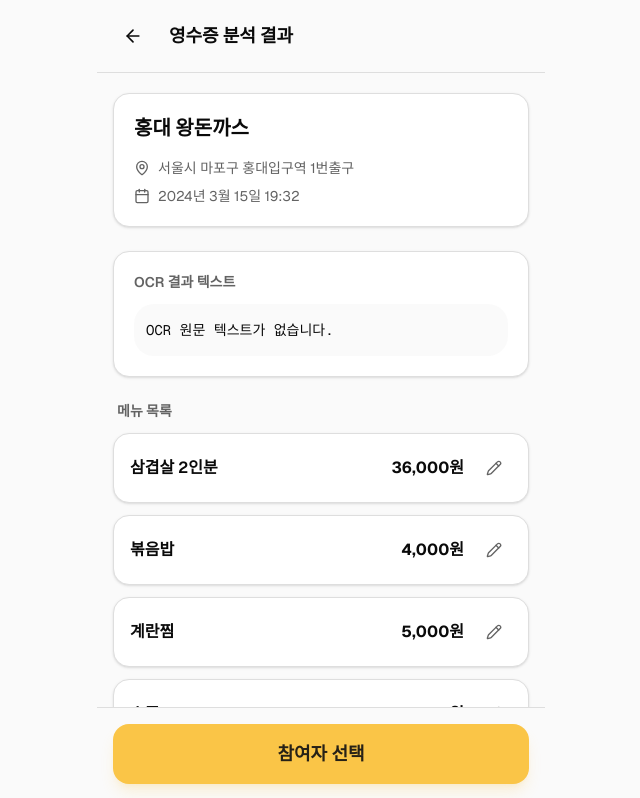
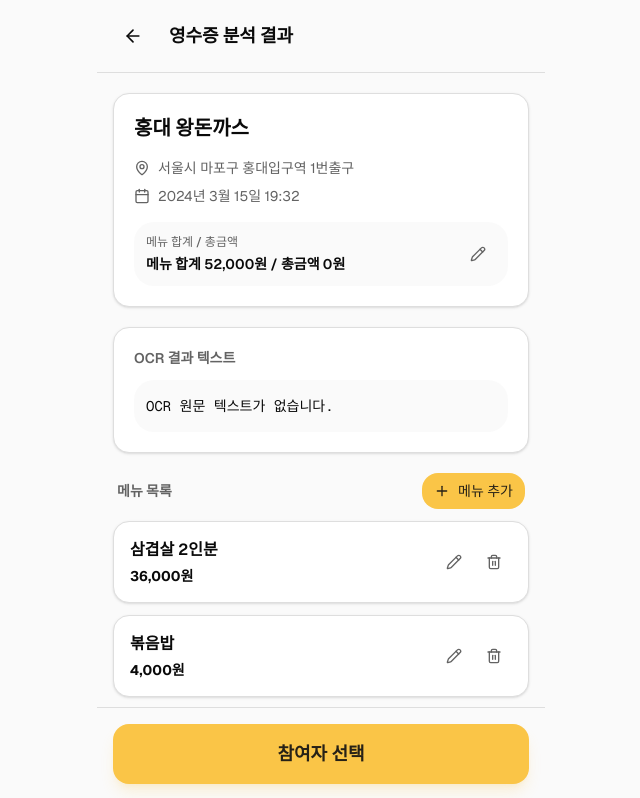
Before and after one commit to KimJongHyun2/ulmaya, a Next.js app: page /receipt in a window 1280 px wide. Shown: the top 798 px of the page, without its empty margins (319-959 px from the left). Built offline with nearby package versions, Linux system fonts and the light colour scheme; no server answers.

Commit message:
feat: OCR 메뉴 보정 및 합계 검증 기능 추가

```diff
--- a/src/app/receipt/page.tsx
+++ b/src/app/receipt/page.tsx
@@ -7,7 +7,7 @@ import { useSettlementFlow } from "@/features/settlement/flow-context"
 
 export default function ReceiptPage() {
   const router = useRouter()
-  const { receiptInfo, menuItems, setMenuItems, isReady } = useSettlementFlow()
+  const { receiptInfo, setReceiptInfo, menuItems, setMenuItems, isReady } = useSettlementFlow()
 
   if (!isReady) {
     return (
@@ -24,6 +24,7 @@ export default function ReceiptPage() {
       <OcrResultScreen
         receiptInfo={receiptInfo}
         menuItems={menuItems}
+        setReceiptInfo={setReceiptInfo}
         setMenuItems={setMenuItems}
         onBack={() => router.push("/")}
         onNext={() => router.push("/participants")}
--- a/src/components/receipt/ocr-result-screen.tsx
+++ b/src/components/receipt/ocr-result-screen.tsx
@@ -1,13 +1,13 @@
 "use client"
 
-import { useState } from "react"
-import { ArrowLeft, Calendar, Check, MapPin, Pencil, X } from "lucide-react"
-import { updateMenuItem } from "@/features/receipt/editor"
+import { useMemo, useState } from "react"
+import { ArrowLeft, Calendar, Check, MapPin, Pencil, Plus, Trash2, X } from "lucide-react"
 import type { MenuItem, ReceiptInfo } from "@/types/receipt"
 
 interface OcrResultScreenProps {
   receiptInfo: ReceiptInfo
   menuItems: MenuItem[]
+  setReceiptInfo: (info: ReceiptInfo) => void
   setMenuItems: (items: MenuItem[]) => void
   onBack: () => void
   onNext: () => void
@@ -15,12 +15,31 @@ interface OcrResultScreenProps {
 
 function isUnknown(value?: string) {
   if (!value) return true
-  return value.includes("확인 필요")
+  return value.includes("확인 필요") || value.includes("?뺤씤 ?꾩슂")
+}
+
+function parseAmount(value: string) {
+  return Number.parseInt(value.replace(/[^\d]/g, ""), 10) || 0
+}
+
+function formatAmount(value: number) {
+  return `${value.toLocaleString()}원`
+}
+
+function createMenuItem(id: number): MenuItem {
+  return {
+    id,
+    name: "",
+    price: 0,
+    assignedTo: [],
+    isNbbang: false,
+  }
 }
 
 export default function OcrResultScreen({
   receiptInfo,
   menuItems,
+  setReceiptInfo,
   setMenuItems,
   onBack,
   onNext,
@@ -28,27 +47,103 @@ export default function OcrResultScreen({
   const [editingId, setEditingId] = useState<number | null>(null)
   const [editName, setEditName] = useState("")
   const [editPrice, setEditPrice] = useState("")
+  const [isEditingTotal, setIsEditingTotal] = useState(false)
+  const [editTotalAmount, setEditTotalAmount] = useState("")
+  const [notice, setNotice] = useState("")
 
   const storeName = isUnknown(receiptInfo.storeName) ? "상호 확인 필요" : receiptInfo.storeName
   const location = isUnknown(receiptInfo.location) ? "주소 확인 필요" : receiptInfo.location
   const visitedAt = isUnknown(receiptInfo.visitedAt) ? "날짜/시간 확인 필요" : receiptInfo.visitedAt
   const rawText = receiptInfo.rawText?.trim() ?? ""
   const totalAmount = receiptInfo.totalAmount ?? 0
+  const menuTotal = useMemo(
+    () => menuItems.reduce((sum, item) => sum + Math.max(0, item.price || 0), 0),
+    [menuItems],
+  )
+  const hasTotalMismatch = totalAmount > 0 && menuTotal > 0 && totalAmount !== menuTotal
 
   const startEditing = (item: MenuItem) => {
+    setNotice("")
     setEditingId(item.id)
     setEditName(item.name)
-    setEditPrice(item.price.toString())
+    setEditPrice(item.price > 0 ? item.price.toLocaleString() : "")
   }
 
   const saveEdit = () => {
     if (editingId === null) return
-    setMenuItems(updateMenuItem(menuItems, editingId, editName, editPrice))
+
+    const nextName = editName.trim()
+    const nextPrice = parseAmount(editPrice)
+
+    setMenuItems(
+      menuItems.map((item) =>
+        item.id === editingId
+          ? { ...item, name: nextName, price: nextPrice }
+          : item,
+      ),
+    )
     setEditingId(null)
+    setNotice("")
   }
 
   const cancelEdit = () => {
     setEditingId(null)
+    setNotice("")
+  }
+
+  const addMenuItem = () => {
+    const nextId = Math.max(0, ...menuItems.map((item) => item.id)) + 1
+    const nextItem = createMenuItem(nextId)
+
+    setMenuItems([...menuItems, nextItem])
+    setEditingId(nextId)
+    setEditName("")
+    setEditPrice("")
+    setNotice("")
+  }
+
+  const deleteMenuItem = (id: number) => {
+    setMenuItems(menuItems.filter((item) => item.id !== id))
+    if (editingId === id) {
+      setEditingId(null)
+    }
+    setNotice("")
+  }
+
+  const startEditingTotal = () => {
+    setEditTotalAmount(totalAmount > 0 ? totalAmount.toLocaleString() : "")
+    setIsEditingTotal(true)
+    setNotice("")
+  }
+
+  const saveTotalAmount = () => {
+    setReceiptInfo({
+      ...receiptInfo,
+      totalAmount: parseAmount(editTotalAmount),
+    })
+    setIsEditingTotal(false)
+    setNotice("")
+  }
+
+  const handleNext = () => {
+    if (editingId !== null || isEditingTotal) {
+      setNotice("수정 중인 항목을 저장하거나 취소한 뒤 다음 단계로 이동해주세요.")
+      return
+    }
+
+    const invalidItem = menuItems.find((item) => !item.name.trim() || item.price <= 0)
+
+    if (invalidItem) {
+      setNotice("메뉴명 없는 항목이나 0원 이하 금액이 있습니다. 메뉴를 확인해주세요.")
+      return
+    }
+
+    if (menuItems.length === 0) {
+      setNotice("메뉴를 1개 이상 추가해주세요.")
+      return
+    }
+
+    onNext()
   }
 
   return (
@@ -66,7 +161,7 @@ export default function OcrResultScreen({
         </div>
       </div>
 
-      <div className="space-y-6 px-4 py-5">
+      <div className="space-y-5 px-4 py-5">
         <section className="rounded-2xl border border-border bg-card p-5 shadow-sm">
           <h3 className="mb-4 text-xl font-bold">{storeName}</h3>
 
@@ -89,11 +184,60 @@ export default function OcrResultScreen({
               <Calendar className="mt-0.5 h-4 w-4 shrink-0" />
               <span>{visitedAt}</span>
             </div>
-            {totalAmount > 0 && (
-              <div className="flex items-center justify-between rounded-xl bg-muted/40 px-3 py-2 text-foreground">
-                <span className="font-semibold">총금액</span>
-                <span className="font-bold">{totalAmount.toLocaleString()}원</span>
+          </div>
+
+          <div className="mt-4 rounded-xl bg-muted/40 px-3 py-3">
+            <div className="flex items-center justify-between gap-3">
+              <div>
+                <p className="text-xs font-medium text-muted-foreground">메뉴 합계 / 총금액</p>
+                <p className="mt-1 text-sm font-semibold text-foreground">
+                  메뉴 합계 {formatAmount(menuTotal)} / 총금액 {formatAmount(totalAmount)}
+                </p>
               </div>
+              {!isEditingTotal && (
+                <button
+                  onClick={startEditingTotal}
+                  className="flex h-9 w-9 shrink-0 items-center justify-center rounded-full hover:bg-muted"
+                  aria-label="총금액 수정"
+                >
+                  <Pencil className="h-4 w-4 text-muted-foreground" />
+                </button>
+              )}
+            </div>
+
+            {isEditingTotal && (
+              <div className="mt-3 space-y-2">
+                <input
+                  type="text"
+                  inputMode="numeric"
+                  value={editTotalAmount}
+                  onChange={(event) => setEditTotalAmount(event.target.value)}
+                  placeholder="총금액"
+                  className="w-full rounded-lg border border-border bg-input px-3 py-2 text-foreground focus:outline-none focus:ring-2 focus:ring-primary"
+                />
+                <div className="flex gap-2">
+                  <button
+                    onClick={saveTotalAmount}
+                    className="flex flex-1 items-center justify-center gap-2 rounded-lg bg-primary py-2 font-medium text-primary-foreground"
+                  >
+                    <Check className="h-4 w-4" />
+                    저장
+                  </button>
+                  <button
+                    onClick={() => setIsEditingTotal(false)}
+                    className="flex flex-1 items-center justify-center gap-2 rounded-lg bg-muted py-2 font-medium text-muted-foreground"
+                  >
+                    <X className="h-4 w-4" />
+                    취소
+                  </button>
+                </div>
+              </div>
+            )}
+
+            {hasTotalMismatch && (
+              <p className="mt-3 rounded-lg bg-destructive/10 px-3 py-2 text-sm text-destructive">
+                메뉴 합계와 총금액이 다릅니다. 메뉴 또는 총금액을 확인해주세요.
+              </p>
             )}
           </div>
         </section>
@@ -106,11 +250,20 @@ export default function OcrResultScreen({
         </section>
 
         <section>
-          <h4 className="mb-3 px-1 text-sm font-semibold text-muted-foreground">메뉴 목록</h4>
+          <div className="mb-3 flex items-center justify-between gap-3 px-1">
+            <h4 className="text-sm font-semibold text-muted-foreground">메뉴 목록</h4>
+            <button
+              onClick={addMenuItem}
+              className="flex items-center gap-2 rounded-lg bg-primary px-3 py-2 text-sm font-medium text-primary-foreground"
+            >
+              <Plus className="h-4 w-4" />
+              메뉴 추가
+            </button>
+          </div>
 
           {menuItems.length === 0 ? (
             <div className="rounded-2xl border border-dashed border-border bg-card p-5 text-sm text-muted-foreground">
-              메뉴 후보를 찾지 못했습니다. OCR 원문을 확인한 뒤 다시 시도하거나 다음 단계에서 직접 보정이 필요합니다.
+              메뉴 후보를 찾지 못했습니다. OCR 원문을 확인한 뒤 메뉴를 직접 추가해주세요.
             </div>
           ) : (
             <div className="space-y-3">
@@ -122,12 +275,15 @@ export default function OcrResultScreen({
                         type="text"
                         value={editName}
                         onChange={(event) => setEditName(event.target.value)}
+                        placeholder="메뉴명"
                         className="w-full rounded-lg border border-border bg-input px-3 py-2 text-foreground focus:outline-none focus:ring-2 focus:ring-primary"
                       />
                       <input
-                        type="number"
+                        type="text"
+                        inputMode="numeric"
                         value={editPrice}
                         onChange={(event) => setEditPrice(event.target.value)}
+                        placeholder="금액"
                         className="w-full rounded-lg border border-border bg-input px-3 py-2 text-foreground focus:outline-none focus:ring-2 focus:ring-primary"
                       />
                       <div className="flex gap-2">
@@ -149,15 +305,24 @@ export default function OcrResultScreen({
                     </div>
                   ) : (
                     <div className="flex items-center justify-between gap-3">
-                      <p className="min-w-0 flex-1 font-semibold text-foreground">{item.name}</p>
-                      <div className="flex shrink-0 items-center gap-3">
-                        <p className="font-bold text-foreground">{item.price.toLocaleString()}원</p>
+                      <div className="min-w-0 flex-1">
+                        <p className="truncate font-semibold text-foreground">{item.name || "메뉴명 없음"}</p>
+                        <p className="mt-1 text-sm font-bold text-foreground">{formatAmount(item.price)}</p>
+                      </div>
+                      <div className="flex shrink-0 items-center gap-1">
                         <button
                           onClick={() => startEditing(item)}
                           className="flex h-9 w-9 items-center justify-center rounded-full hover:bg-muted"
-                          aria-label={`${item.name} 수정`}
+                          aria-label={`${item.name || "메뉴"} 수정`}
                         >
                           <Pencil className="h-4 w-4 text-muted-foreground" />
+                        </button>
+                        <button
+                          onClick={() => deleteMenuItem(item.id)}
+                          className="flex h-9 w-9 items-center justify-center rounded-full hover:bg-muted"
+                          aria-label={`${item.name || "메뉴"} 삭제`}
+                        >
+                          <Trash2 className="h-4 w-4 text-muted-foreground" />
                         </button>
                       </div>
                     </div>
@@ -166,13 +331,19 @@ export default function OcrResultScreen({
               ))}
             </div>
           )}
+
+          {notice && (
+            <p className="mt-3 rounded-xl bg-destructive/10 px-4 py-3 text-sm text-destructive">
+              {notice}
+            </p>
+          )}
         </section>
       </div>
 
       <div className="sticky bottom-0 border-t border-border bg-background p-4">
         <button
-          onClick={onNext}
-          className="w-full rounded-2xl bg-primary py-4 text-lg font-semibold text-primary-foreground shadow-lg shadow-primary/20 active:scale-[0.98] transition-transform"
+          onClick={handleNext}
+          className="w-full rounded-2xl bg-primary py-4 text-lg font-semibold text-primary-foreground shadow-lg shadow-primary/20 transition-transform active:scale-[0.98]"
         >
           참여자 선택
         </button>
--- a/src/features/receipt/editor.ts
+++ b/src/features/receipt/editor.ts
@@ -8,7 +8,7 @@ export function updateMenuItem(
 ): MenuItem[] {
   return menuItems.map((item) =>
     item.id === editingId
-      ? { ...item, name: nextName, price: Number.parseInt(nextPrice, 10) || 0 }
+      ? { ...item, name: nextName, price: Number.parseInt(nextPrice.replace(/[^\d]/g, ""), 10) || 0 }
       : item,
   )
 }
```
